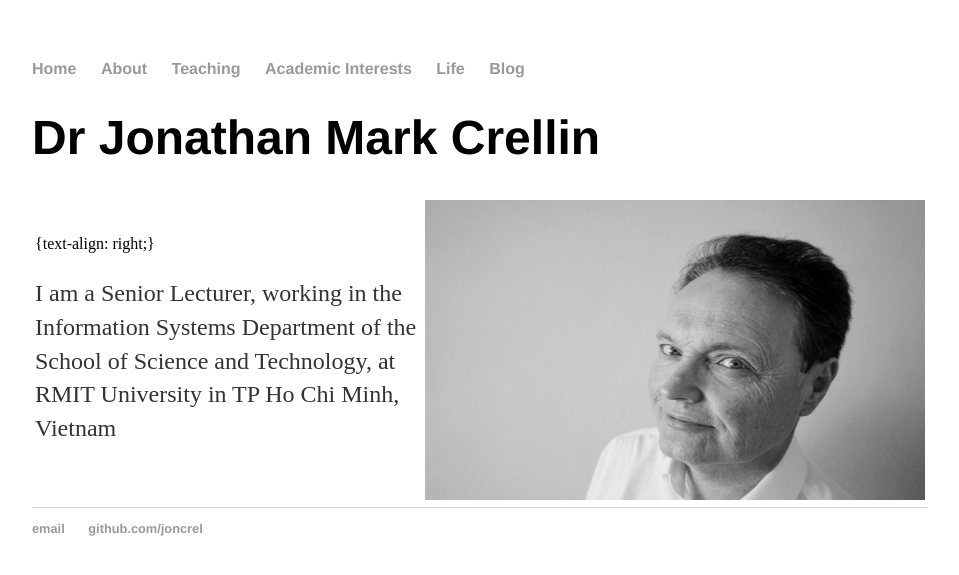
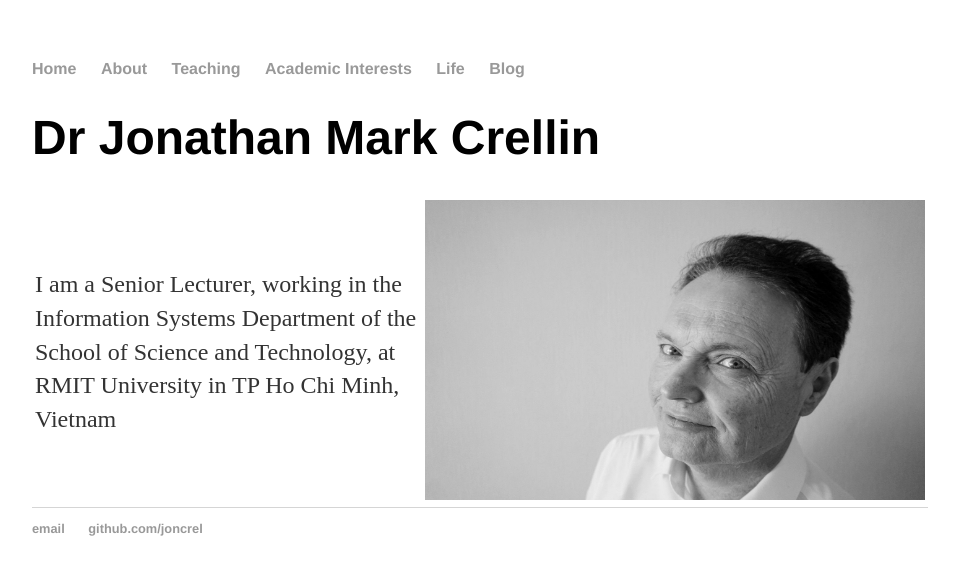
Before and after one commit to joncrel/joncrel.github.io, a Jekyll site: the page built from index.html, in a window 1280 px wide. Shown: the top 575 px of the page, without its empty margins (160-1119 px from the left). Built offline with Jekyll 4.4.1, drawn with Linux system fonts in a browser that asks for light colours.

Commit message:
Update index.html

```diff
--- a/index.html
+++ b/index.html
@@ -4,9 +4,9 @@
 ---
 <div class="blurb">
 	<h1>Dr Jonathan Mark Crellin</h1>
-<table style="width:100%">
+<table style="width:100%"; border: 1px solid black >
   <tr>
-    <td>{text-align: right;}<p>I am a Senior Lecturer, working in the Information Systems Department of the School of Science and Technology, at RMIT University in TP Ho Chi Minh, Vietnam</p></td>
+    <td><p>I am a Senior Lecturer, working in the Information Systems Department of the School of Science and Technology, at RMIT University in TP Ho Chi Minh, Vietnam</p></td>
     <td><img src="https://joncrel.github.io/img/GZxcsK0Q.jpeg"alt="Dr Jonathan Crellin" width="500" height="300"></td>
   </tr>
 </table>
```
